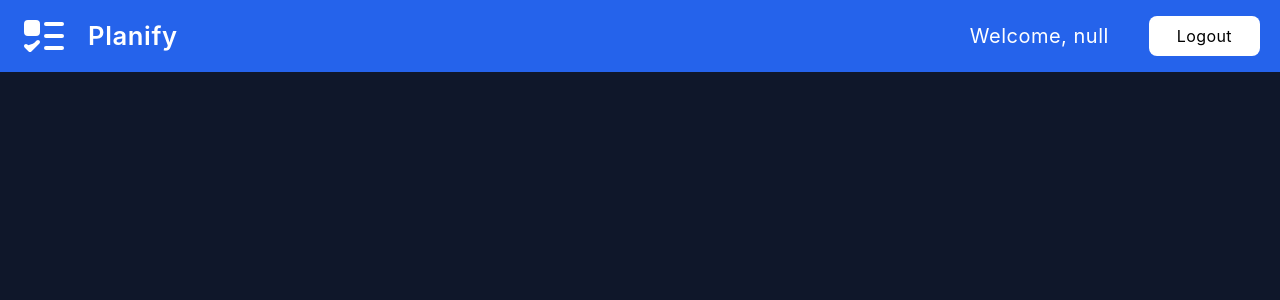
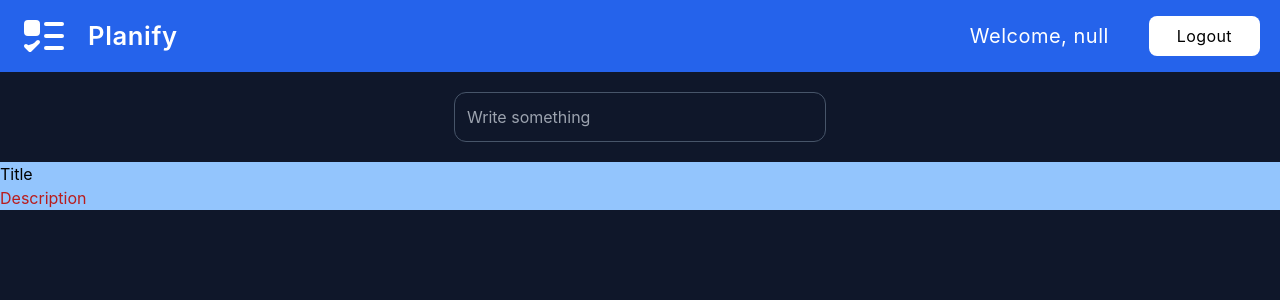
Before and after one commit to ronitsharma03/React-Todo-mongodb, a React (Vite) app in the folder frontend/: page /dashboard in a window 1280 px wide. Shown: the top 300 px of the page. Built offline with nearby package versions, Linux system fonts and the light colour scheme; no server answers.

Commit message:
Create todo component

```diff
--- a/frontend/src/components/Description.jsx
+++ b/frontend/src/components/Description.jsx
@@ -3,7 +3,7 @@
 export const Description = ({Description}) => {
     return (
             <div className="text-red-700">
-                {Description}
+                {Description} Description
             </div>
     )
 }
--- a/frontend/src/components/Todo.jsx
+++ b/frontend/src/components/Todo.jsx
@@ -1,9 +1,12 @@
+import { Description } from "./Description"
+import { Title } from "./Ttitle"
 
 
 export const Todo = () => {
     return (
-        <div className="bg-blue-300 w-40 h-30">
-
+        <div className="bg-blue-300">
+            <Title />
+            <Description />
         </div>
     )
 }
--- /dev/null
+++ b/frontend/src/components/Ttitle.jsx
@@ -0,0 +1,13 @@
+
+
+export const Title = (
+    {
+        Title
+    }
+) => {
+    return (
+        <div>
+            {Title} Title
+        </div>
+    )
+}
--- a/frontend/src/pages/Create.jsx
+++ b/frontend/src/pages/Create.jsx
@@ -0,0 +1,60 @@
+import { useEffect, useRef, useState } from "react";
+
+export const Create = ({ forTitle, forDescription, clickDone }) => {
+    const [isVisible, setIsVisible] = useState(false);
+    const inputRef = useRef(null);
+
+    useEffect(() => {
+        const handleClickOutside = (event) => {
+            if (inputRef.current && !inputRef.current.contains(event.target)) {
+                handleCloseClick();
+            }
+        }
+        if (isVisible) {
+            document.addEventListener("click", handleClickOutside);
+        }
+
+        return () => {
+            document.removeEventListener("click", handleClickOutside);
+        }
+    }, [isVisible]);
+
+    const handleInputClick = () => {
+        setIsVisible(true);
+    };
+
+    const handleCloseClick = () => {
+        inputRef.current.value = "";
+        setIsVisible(false);
+    };
+
+    return (
+        <div className="flex flex-col w-[30%] bg-transparent border border-slate-600 rounded-xl transition-all duration-300">
+            <input
+                ref={inputRef}
+                onClick={handleInputClick}
+                onChange={forTitle}
+                className="bg-transparent p-3 outline-none text-white"
+                placeholder="Write something"
+            />
+            <div className={`overflow-hidden transition-all duration-300 ${isVisible ? 'max-h-screen opacity-100 mt-4' : 'max-h-0 opacity-0 mt-0'}`}>
+                <input
+                    onChange={forDescription}
+                    className="bg-transparent p-5 outline-none text-white"
+                    placeholder="Description"
+                />
+                <div className="flex items-center justify-end gap-2 pb-2 mr-5">
+                    <button
+                        onClick={handleCloseClick}
+                        className="bg-transparent text-white cursor-pointer px-4 py-1 hover:bg-slate-800 text-sm"
+                    >
+                        Close
+                    </button>
+                    <button onClick={clickDone} className="bg-transparent text-white cursor-pointer px-4 py-1 hover:bg-slate-800 text-sm">
+                        Done
+                    </button>
+                </div>
+            </div>
+        </div>
+    );
+};
--- a/frontend/src/pages/Dashboard.jsx
+++ b/frontend/src/pages/Dashboard.jsx
@@ -1,16 +1,18 @@
-import { useEffect } from "react"
+import { useEffect, useState } from "react"
 import { Appbar } from "../components/Appbar"
 import { Todo } from "../components/Todo";
 import axios from "axios";
+import { Create } from "./Create";
 
 export const Dashboard = () => {
+    const [todo, setTodo] = useState([]);
 
     useEffect(() => {
         const response = axios.get(`${import.meta.env.VITE_BACKEND_URL}api/v1/user/todos/mytodos`, {
             headers: {
                 Authorization: "Bearer " + localStorage.getItem("token")
             }
-        })
+        });
 
     }, []);
 
@@ -20,14 +22,17 @@ export const Dashboard = () => {
                 <Appbar user={localStorage.getItem("name")} />
             </div>
             <div className="relative">
-                <div className="absolute h-screen w-full flex items-center justify-center">
+                <div className="absolute translate-x-[60%] translate-y-[70%]">
                     <div className="text-blue-500/5 text-[15rem] select-none">
                         FOCUS.
                     </div>
                 </div>
-                <div>
-                    <Todo />
+            </div>
+            <div className="">
+                <div className="flex items-center justify-center p-5">
+                    <Create />
                 </div>
+                <Todo />
             </div>
         </section>
     )
```
